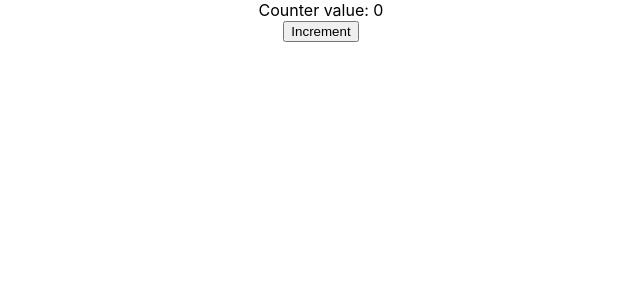
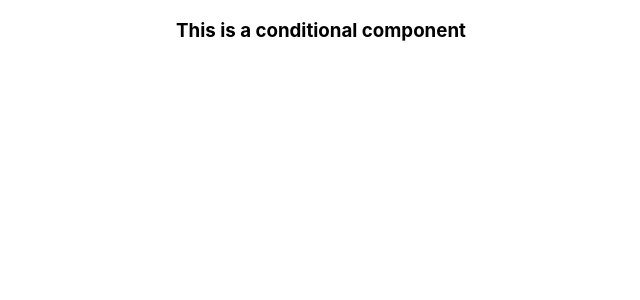
Before and after one commit to Oliver6644/react_prax, a React (Create React App) app: page / in a window 1280 px wide. Shown: the top 300 px of the page, without its empty margins (319-959 px from the left). Built offline with nearby package versions, Linux system fonts and the light colour scheme.

Commit message:
ep .21 conditional rendering

```diff
--- a/src/App.js
+++ b/src/App.js
@@ -8,11 +8,12 @@
 //import Resume from "./components/Resume";
 //import FunctionEvent from './components/FunctionEvent';
 //import ClassEvent from "./components/ClassEvent";
+import ConditionalCompoment from './components/ConditionalComponent';
 
 function App() {
   return (
     <div className="App">
-     <FunctionalCounter></FunctionalCounter>
+     <ConditionalCompoment></ConditionalCompoment>
     </div>
   );
 }
--- /dev/null
+++ b/src/components/ConditionalComponent.js
@@ -0,0 +1,20 @@
+import { useState } from "react";
+export default function ConditionalCompoment(){
+     const [display,setDisplay] = useState(true);
+    if(display){
+     return (
+     <div>
+       <h3>This is a conditional component</h3>
+     </div>
+    );
+    } else {
+        return(
+        <div>
+       <h3>Nothing to see here</h3>
+     </div>
+    );
+    }
+
+
+
+}
```
